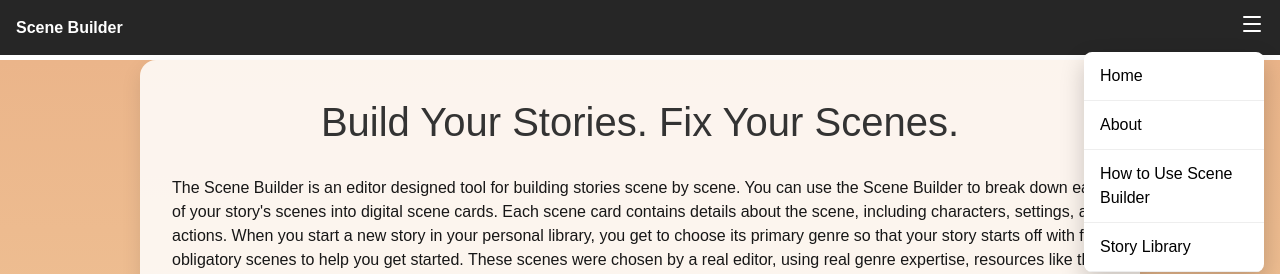
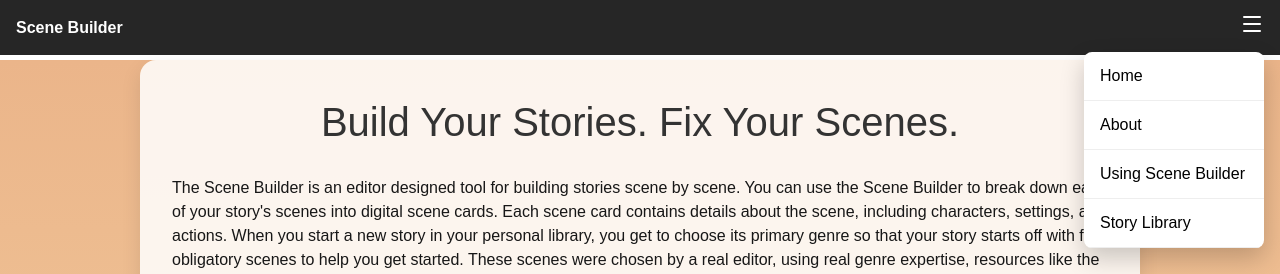
Before and after one commit to aignerloren/scene-builder-v1, a Next.js app: page / in a window 1280 px wide. Both pictures are taken after a click on the button 1252 px from the left and 24 px from the top of the page. Shown: the top 274 px of the page. Built offline with nearby package versions, Linux system fonts and the light colour scheme; no server answers.

Commit message:
Update NavBar.tsx

```diff
--- a/components/NavBar.tsx
+++ b/components/NavBar.tsx
@@ -106,7 +106,7 @@ export default function NavBar() {
               onClick={goWritingHelp}
               style={itemStyle}
             >
-              How to Use Scene Builder
+              Using Scene Builder
             </div>
 
             <div
```
